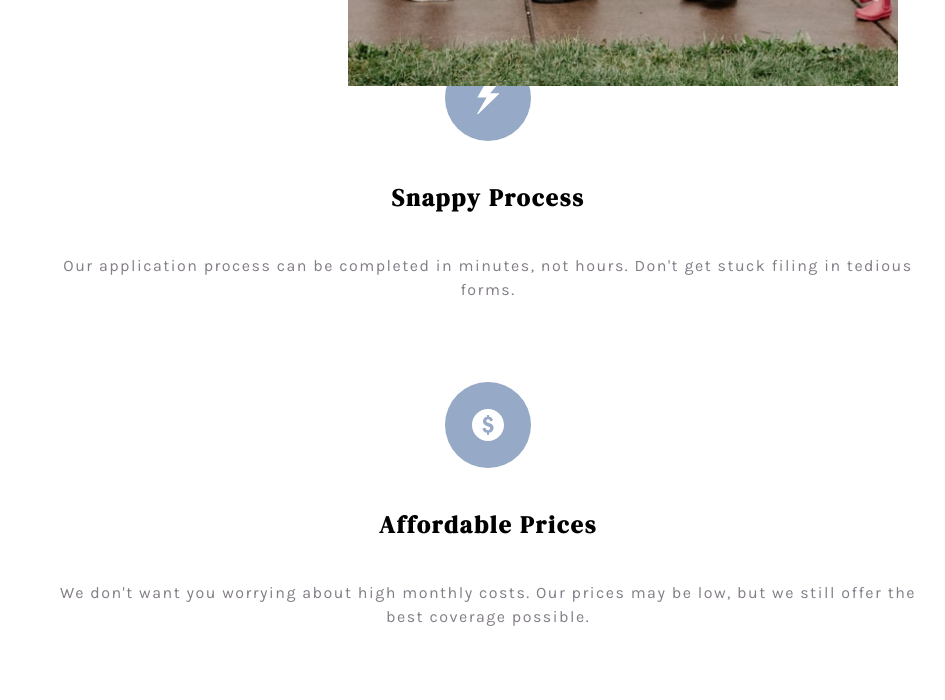
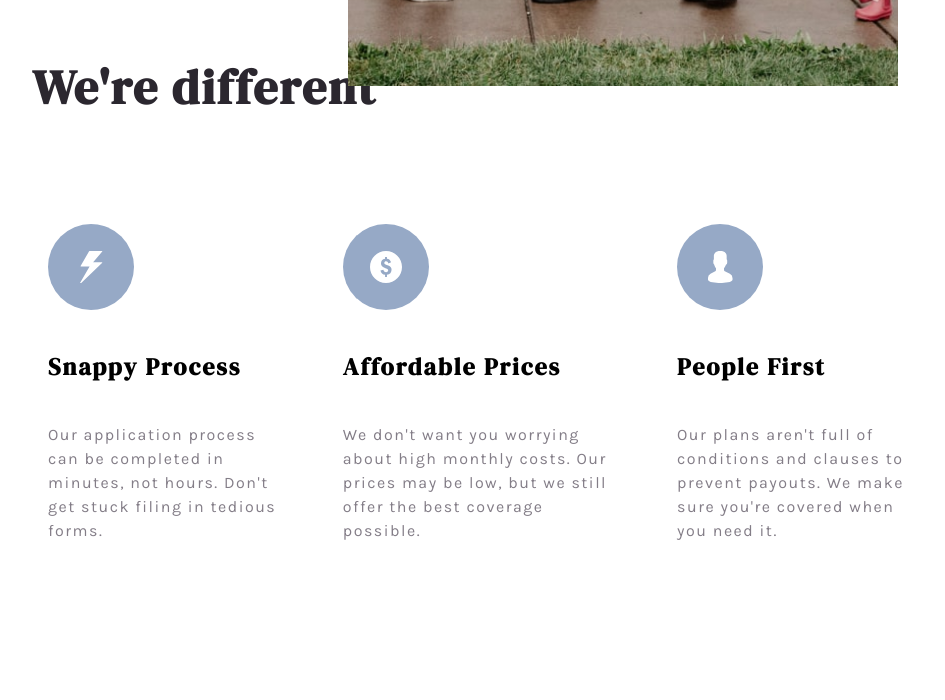
Before and after one commit to soitirakis/insure-landing-page, a plain HTML site: page index.html in a window 1280 px wide. Shown: the part 720-1420 px from the top of the page, without its empty margins (152-1097 px from the left). Drawn offline with Linux system fonts and the light colour scheme.

Commit message:
menu section desktop view with flexbox

```diff
--- a/css/style.css
+++ b/css/style.css
@@ -307,6 +307,25 @@ body {
     width: 100vw;
     max-width: 100%;
   }
+  .container {
+    margin-top: 10rem;
+  }
+  .page-title {
+    text-align: left;
+    padding: 2rem 1rem;
+    font-size: 3rem;
+  }
+  .content {
+    display: flex;
+    justify-content: flex-start;
+  }
+  .card-image {
+    margin: 0;
+  }
+  .card-container {
+    align-items: first baseline;
+    text-align: left;
+  }
   .how-we-work-card {
     flex-flow: row nowrap;
     justify-content: space-between;
--- a/index.html
+++ b/index.html
@@ -44,7 +44,9 @@
           <button class="how-we-work-button intro-button" type="button" name="button">view plans</button>
         </div>
       </section>
+      <div class="container">
         <h2 class="page-title heading">We're different</h2>
+        <div class="content">
           <section class="card">
             <img class="card-image" src="img/icon-snappy-process.svg" alt="Lighting image representing the fast process">
             <div class="card-container">
@@ -69,6 +71,8 @@
               to prevent payouts. We make sure you're covered when you need it.</p>
             </div>
           </section>
+        </div>
+      </div>
       <aside class="how-we-work">
         <div class="how-we-work-card">
           <h3 class="heading how-we-work-title">Find out more <br> about how we work</h3>
```
Lines whose indentation alone changed are shown as unchanged.
